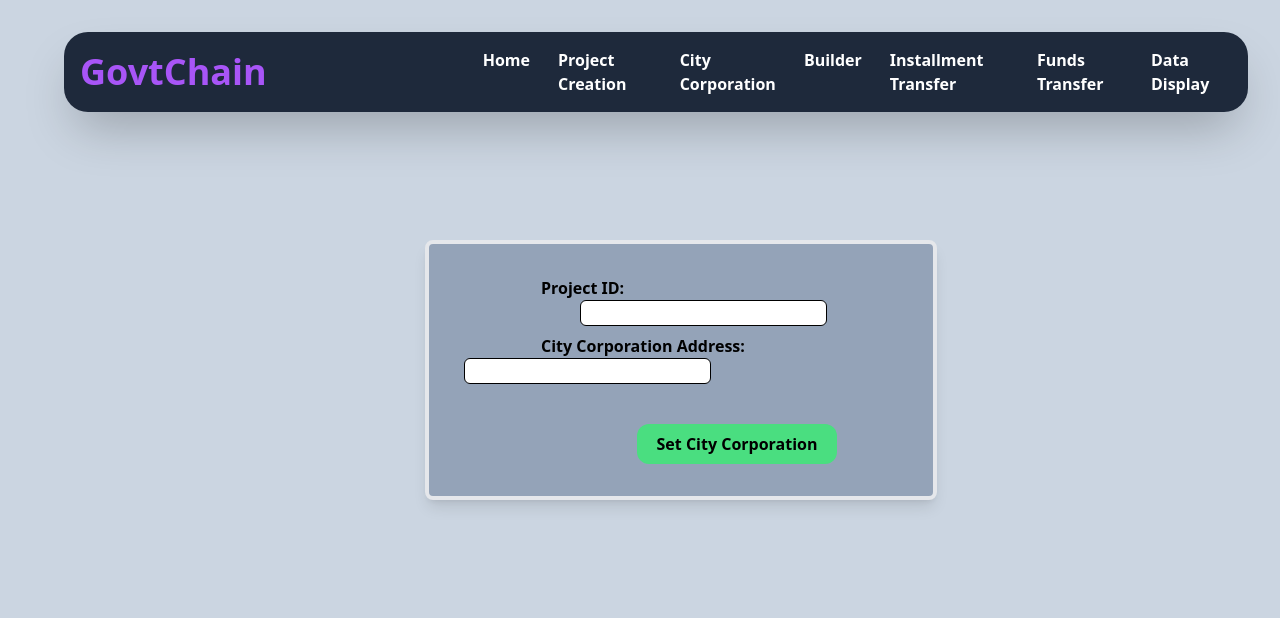
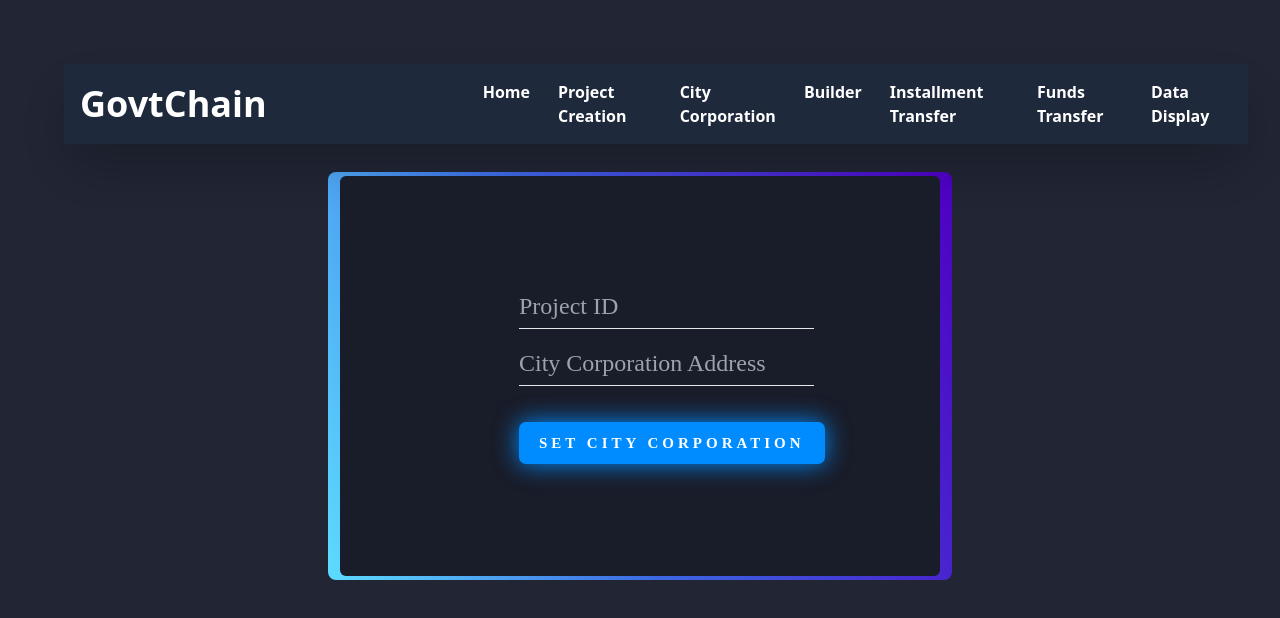
Before and after one commit to M8Rahman/blockchain-draft, a React (Create React App) app: page /city-corporation in a window 1280 px wide. Shown: the top 618 px of the page. Built offline with nearby package versions, Linux system fonts and the light colour scheme.

Commit message:
final update

```diff
--- a/src/App.css
+++ b/src/App.css
@@ -29,3 +29,9 @@
     animation: logo-spin infinite 20s linear;
   }
 }
+
+/* *{
+  background-image: url('./images/bg.jpg');
+  overflow: hidden;
+  background-size: cover;
+} */
--- a/src/App.js
+++ b/src/App.js
@@ -9,12 +9,14 @@ import FundsTransfer from './FundsTransfer';
 import DataDisplay from './DataDisplay';
 import Builder from './Builder';
 import Home from './Home';
+import './Builder.css'
 // import Metamask from './Metamask';
 
 
 function App() {
   return (
-    <BrowserRouter>
+    <div style={{backgroundImage:'url("")'}}>
+      <BrowserRouter>
       <React.Fragment>
         {/* {!isLoginPage && <Navbar />} */}
         <Dashboard/>
@@ -30,6 +32,8 @@ function App() {
         </Routes>
       </React.Fragment>
     </BrowserRouter>
+    </div>
+
   );
 }
 
--- /dev/null
+++ b/src/Builder.css
@@ -0,0 +1,132 @@
+@property --rotate {
+    syntax: "<angle>";
+    initial-value: 132deg;
+    inherits: false;
+  }
+
+  /* :root {
+    --card-height: 65vh;
+    --card-width: calc(var(--card-height) / 1.5);
+} */
+
+
+  body {
+    min-height: 100vh;
+    background: #212534;
+    display: flex;
+    align-items: center;
+    flex-direction: column;
+    padding-top: 2rem;
+    padding-bottom: 2rem;
+    box-sizing: border-box;
+
+  }
+  .card1 {
+    background: #191c29;
+    /* width: var(--card-width); */
+    /* height: var(--card-height); */
+    padding: 3px;
+    position: relative;
+    border-radius: 6px;
+    /* justify-content: ; */
+    align-items: center;
+    /* text-align: ; */
+    display: flex;
+    font-size: 1.5em;
+    color: rgb(88 199 250 );
+    cursor: pointer;
+    font-family: robo;
+    width: 600px;
+    height: 400px;
+  }
+
+.card1:hover {
+    color: rgb(88 199 250 / 100%);
+    transition: color 1s;
+}
+.card1:hover:before, .card:hover:after {
+    animation: none;
+    opacity: 0;
+}
+
+
+  .card1::before {
+    content: "";
+    width: 104%;
+    height: 102%;
+    border-radius: 8px;
+    background-image: linear-gradient(
+      var(--rotate)
+      , #5ddcff, #3c67e3 43%, #4e00c2);
+      position: absolute;
+      z-index: -1;
+      top: -1%;
+      left: -2%;
+      animation: spin 2.5s linear infinite;
+  }
+
+  .card1::after {
+    position: absolute;
+    content: "";
+    top: calc(var(--card-height) / 6);
+    left: 0;
+    right: 0;
+    z-index: -1;
+    height: 100%;
+    width: 100%;
+    margin: 0 auto;
+    transform: scale(0.8);
+    filter: blur(calc(var(--card-height) / 6));
+    background-image: linear-gradient(
+      var(--rotate)
+      , #5ddcff, #3c67e3 43%, #4e00c2);
+      opacity: 1;
+    transition: opacity .5s;
+    animation: spin 2.5s linear infinite;
+  }
+
+  @keyframes spin {
+    0% {
+      --rotate: 0deg;
+    }
+    100% {
+      --rotate: 360deg;
+    }
+  }
+
+
+
+  /* .project{
+    border: 0;
+    outline: 0;
+    border-bottom: solid;
+    border-style: none;
+    box-sizing: none;
+} */
+
+.shadow__btn {
+    padding: 10px 20px;
+    border: none;
+    font-size: 15px;
+    color: #fff;
+    border-radius: 7px;
+    letter-spacing: 4px;
+    font-weight: 700;
+    text-transform: uppercase;
+    transition: 0.5s;
+    transition-property: box-shadow;
+    /* justify-content: center; */
+
+  }
+
+  .shadow__btn {
+    background: rgb(0,140,255);
+    box-shadow: 0 0 25px rgb(0,140,255);
+  }
+
+  .shadow__btn:hover {
+    box-shadow: 0 0 5px rgb(0,140,255),
+                0 0 25px rgb(0,140,255),
+                0 0 50px rgb(0,140,255),
+                0 0 100px rgb(0,140,255);
+  }
--- a/src/Builder.js
+++ b/src/Builder.js
@@ -1,6 +1,6 @@
 import React, { useState, useEffect } from 'react';
 import Web3 from 'web3';
-
+import './Builder.css'
 const YOUR_CONTRACT_ABI = [
 	{
 		"inputs": [
@@ -378,25 +378,38 @@ const Builder = () => {
   };
 
   return (
-    <div>
-      {/* <h1 className="text-4xl mb-5 ml-36">Builder Project Management</h1> */}
-      <form className="border-4 border-white-950 bg-slate-400 m-2 p-4 w-2/5 ml-[425px] shadow-lg rounded-lg font-bold text-[16px] mt-[150px]">
-        <div className='mt-8'>
-		<label className='ml-24'>
-          Project ID:
-          <input className="ml-[128px] mb-2 border border-black" type="text" name="id" onChange={handleInputChange} />
+    // <div>
+    //   {/* <h1 className="text-4xl mb-5 ml-36">Builder Project Management</h1> */}
+
+    // </div>
+	<div class="card1 m-auto">
+		<form>
+        <div className='ml-24 pb-4'>
+		<label className='flex'>
+          <div>
+		  <input className="project bg-transparent ml-20" type="text" name="id" placeholder='Project ID' onChange={handleInputChange} />
+		  <hr className='ml-20 mt-1' />
+		  </div>
         </label>
 		</div>
-        <label className='ml-24'>
-          Builder Address:
-          <input className="ml-[85px] mb-2 border border-black" type="text" name="builderAddress" onChange={handleInputChange} />
+        <label className='ml-24 flex'>
+          <div>
+			<input className="bg-transparent ml-20" placeholder='Builder Address' type="text" name="builderAddress" onChange={handleInputChange} />
+			<hr className='ml-20 mt-1'/>
+		  </div>
         </label>
         <br />
-        <button className="text-black hover:text-white bg-green-400 p-1 hover:bg-green-800 rounded-xl mt-8 mb-4 h-10 w-[200px] ml-48" type="button" onClick={handleSetBuilder}>
+        {/* <button className="text-black hover:text-white bg-green-400 p-1 hover:bg-green-800 rounded-xl mt-8 mb-4 h-10 w-[200px] ml-" type="button" onClick={handleSetBuilder}>
           Set Builder
-        </button>
+        </button> */}
+		<div className='flex justify-center ml-16'>
+		<button className="shadow__btn" type="button" onClick={handleSetBuilder}>
+    		Set Builder
+		</button >
+		</div>
       </form>
-    </div>
+	</div>
+
   );
 };
 
--- a/src/CityCorporation.js
+++ b/src/CityCorporation.js
@@ -378,25 +378,52 @@ function CityCorporation() {
   };
 
   return (
-    <div>
-      {/* <h1 className="text-3xl font-semibold mt-32 mb-5 ml-96">City Corporation Project Management</h1> */}
-      <form className='border-4 border-white-950 bg-slate-400 m-2 p-4 w-2/5 ml-[425px] shadow-lg rounded-lg font-bold text-[16px] mt-32'>
-        <div className='mt-4'>
-		<label className='ml-24 mt-20'>
-          Project ID:
-          <input className="ml-[135px] mb-2 border border-black rounded-md" type="text" name="id" onChange={handleInputChange} />
+    // <div>
+    //   {/* <h1 className="text-3xl font-semibold mt-32 mb-5 ml-96">City Corporation Project Management</h1> */}
+    //   <form className='border-4 border-white-950 bg-slate-400 m-2 p-4 w-2/5 ml-[425px] shadow-lg rounded-lg font-bold text-[16px] mt-32'>
+    //     <div className='mt-4'>
+	// 	<label className='ml-24 mt-20'>
+    //       Project ID:
+    //       <input className="ml-[135px] mb-2 border border-black rounded-md" type="text" name="id" onChange={handleInputChange} />
+    //     </label>
+	// 	</div>
+    //     <label className='ml-24'>
+    //       City Corporation Address:
+    //       <input className="ml-[19px] mb-2 border border-black rounded-md" type="text" name="cityCorporationAddress" onChange={handleInputChange} />
+    //     </label>
+    //     <br />
+    //     <button className="text-black hover:text-white bg-green-400 p-1 hover:bg-green-800 rounded-xl mt-8 mb-4 h-10 w-[200px] ml-48" type="button" onClick={handleSetCityCorporation}>
+    //       Set City Corporation
+    //     </button>
+    //   </form>
+    // </div>
+	<div class="card1 m-auto">
+		<form>
+        <div className='ml-24 pb-4'>
+		<label className='flex'>
+          <div>
+		  <input className="project bg-transparent ml-20" placeholder='Project ID' type="text" name="cityCorporationAddress" onChange={handleInputChange} />
+		  <hr className='ml-20 mt-1' />
+		  </div>
         </label>
 		</div>
-        <label className='ml-24'>
-          City Corporation Address:
-          <input className="ml-[19px] mb-2 border border-black rounded-md" type="text" name="cityCorporationAddress" onChange={handleInputChange} />
+        <label className='ml-24 flex'>
+          <div>
+			<input className="bg-transparent ml-20" placeholder='City Corporation Address' type="text" name="builderAddress" onChange={handleInputChange} />
+			<hr className='ml-20 mt-1'/>
+		  </div>
         </label>
         <br />
-        <button className="text-black hover:text-white bg-green-400 p-1 hover:bg-green-800 rounded-xl mt-8 mb-4 h-10 w-[200px] ml-48" type="button" onClick={handleSetCityCorporation}>
-          Set City Corporation
-        </button>
+        {/* <button className="text-black hover:text-white bg-green-400 p-1 hover:bg-green-800 rounded-xl mt-8 mb-4 h-10 w-[200px] ml-" type="button" onClick={handleSetBuilder}>
+          Set Builder
+        </button> */}
+		<div className='flex justify-center ml-16'>
+		<button className="shadow__btn ml-28" type="button" onClick={handleSetCityCorporation}>
+			Set City Corporation
+		</button >
+		</div>
       </form>
-    </div>
+	</div>
   );
 }
 
--- a/src/Dashboard.js
+++ b/src/Dashboard.js
@@ -55,9 +55,9 @@ function Dashboard() {
             <Link to="/data-display">Data Display</Link>
           </li>
         </ul> */}
-        <ul className="flex items-center p-4 max-w-7xl my-4 mx-auto shadow-2xl rounded-3xl h-20 text-white bg-slate-800">
+        <ul className="flex items-center p-4 max-w-7xl my-4 mx-auto shadow-2xl  h-20 text-white bg-slate-800">
 
-        <div className='text-4xl font-bold text-gradient-to-r from-indigo-500 text-purple-500 mr-52'>GovtChain</div>
+        <div className='text-4xl font-bold text-gradient-to-r from-indigo-500 mr-52'>GovtChain</div>
 
         <div className='flex space-x-3 rounded-xl text-white'>
             {/* <h1 className="text-4xl text-blue-700 m-4">Dashboard</h1> */}
--- a/src/FundsTransfer.js
+++ b/src/FundsTransfer.js
@@ -14,25 +14,52 @@ function FundsTransfer() {
   };
 
   return (
-    <div>
-      {/* <h1 className="text-4xl mb-5 ml-36">Funds Transfer to Builder</h1> */}
-      <form className="border-4 border-white-950 bg-slate-400 m-2 p-4 w-2/5 ml-[425px] shadow-lg rounded-lg font-bold text-[16px] mt-[150px]">
-        <div className='mt-8'>
-        <label className="ml-24">
-          Project ID:
-          <input className="ml-[55px] mb-2 border border-black" type="text" name="id" onChange={handleInputChange} />
+    // <div>
+    //   {/* <h1 className="text-4xl mb-5 ml-36">Funds Transfer to Builder</h1> */}
+    //   <form className="border-4 border-white-950 bg-slate-400 m-2 p-4 w-2/5 ml-[425px] shadow-lg rounded-lg font-bold text-[16px] mt-[150px]">
+    //     <div className='mt-8'>
+    //     <label className="ml-24">
+    //       Project ID:
+    //       <input className="ml-[55px] mb-2 border border-black" type="text" name="id" onChange={handleInputChange} />
+    //     </label>
+    //     </div>
+    //     <label className='ml-24'>
+    //       Funds Amount:
+    //       <input className="ml-[19px] mb-2 border border-black" type="number" onChange={handleInputChange} />
+    //     </label>
+    //     <br></br>
+    //     <button className="text-black hover:text-white bg-green-400 p-1 hover:bg-green-800 rounded-xl mt-8 mb-4 h-10 w-[210px] ml-48" type="button" onClick={handleTransferFunds}>
+    //       Transfer Funds to Builder
+    //     </button>
+    //   </form>
+    // </div>
+    <div class="card1 m-auto">
+		<form>
+        <div className='ml-24 pb-4'>
+		<label className='flex'>
+          <div>
+		  <input className="project bg-transparent ml-20" type="text" name="id" placeholder='Project ID' onChange={handleInputChange} />
+		  <hr className='ml-20 mt-1' />
+		  </div>
         </label>
-        </div>
-        <label className='ml-24'>
-          Funds Amount:
-          <input className="ml-[19px] mb-2 border border-black" type="number" onChange={handleInputChange} />
+		</div>
+        <label className='ml-24 flex'>
+          <div>
+			<input className="bg-transparent ml-20" placeholder='Funds Amount' type="text" onChange={handleInputChange} />
+			<hr className='ml-20 mt-1'/>
+		  </div>
         </label>
-        <br></br>
-        <button className="text-black hover:text-white bg-green-400 p-1 hover:bg-green-800 rounded-xl mt-8 mb-4 h-10 w-[210px] ml-48" type="button" onClick={handleTransferFunds}>
-          Transfer Funds to Builder
-        </button>
+        <br />
+        {/* <button className="text-black hover:text-white bg-green-400 p-1 hover:bg-green-800 rounded-xl mt-8 mb-4 h-10 w-[200px] ml-" type="button" onClick={handleSetBuilder}>
+          Set Builder
+        </button> */}
+		<div className='flex justify-center ml-16'>
+		<button className="shadow__btn ml-24" type="button" onClick={handleTransferFunds}>
+      Transfer Funds to Builder
+		</button >
+		</div>
       </form>
-    </div>
+	</div>
   );
 }
 
--- a/src/Home.js
+++ b/src/Home.js
@@ -1,13 +1,7 @@
 import React from 'react';
 import './App.css'
 // import { SiBlockchaindotcom } from "react-icons/si";
-// import blockchain from '../public/blockchain.png'
-// import logo from '../public/blockchain.png'
 
-// import logo from '../public/images/blockchain.png'
-
-// import blockChain from '../public/blockchain.jpg'
-// import {block} from '../images/blockchain.png';
 import block from './images/blockchain.png'
 // import blockTo from '../public/images/blockchain.png'
 
--- a/src/InstallmentTransfer.js
+++ b/src/InstallmentTransfer.js
@@ -366,47 +366,51 @@ function InstallmentTransfer() {
 
 
   return (
-    <div>
-		{/* <h1 className="text-4xl mb-5 ml-36">Installment Transfer</h1> */}
-      	{/* <form className="border-4 border-white-950 bg-slate-400 m-2 p-4 w-2/5 ml-[425px] shadow-lg rounded-lg font-bold text-[16px] mt-[150px]">
-        <div className='mt-8'>
-		<label className='rounded-md ml-24'>
-          Project ID:
-          <input className="ml-[96px] mb-2 border border-black" type="text" name="id" onChange={handleInputChange} />
+    // <div>
+	// 	{/* <h1 className="text-4xl mb-5 ml-36">Installment Transfer</h1> */}
+    //   	<form className="border-4 border-white-950 bg-slate-400 m-2 p-4 w-2/5 ml-[425px] shadow-lg rounded-lg font-bold text-[16px] mt-[150px]">
+    //     <div className='mt-8'>
+	// 	<label className='rounded-md ml-24'>
+    //       Project ID:
+    //       <input className="ml-[96px] mb-2 border border-black" type="text" name="id" onChange={handleInputChange} />
+    //     </label>
+	// 	</div>
+    //     <label className='rounded-md ml-24'>
+    //       Installment Amount:
+    //       <input className="ml-[19px] mb-2 border border-black" type="number" name="installmentAmount" onChange={handleInputChange} />
+    //     </label>
+    //     <br />
+    //     <button className="text-black hover:text-white bg-green-400 p-1 hover:bg-green-800 rounded-xl mt-8 mb-4 h-10 w-[200px] ml-48" type="button" onClick={handleTransferInstallment}>
+    //       Transfer Installment
+    //     </button>
+    //   </form>
+	// </div>
+	<div class="card1 m-auto">
+		<form>
+        <div className='ml-24 pb-4'>
+		<label className='flex'>
+          <div>
+		  <input className="project bg-transparent ml-20" type="text" name="id" placeholder='Project ID' onChange={handleInputChange} />
+		  <hr className='ml-20 mt-1' />
+		  </div>
         </label>
 		</div>
-        <label className='rounded-md ml-24'>
-          Installment Amount:
-          <input className="ml-[19px] mb-2 border border-black" type="number" name="installmentAmount" onChange={handleInputChange} />
+        <label className='ml-24 flex'>
+          <div>
+			<input className="bg-transparent ml-20" placeholder='Installment Amount' type="text" onChange={handleInputChange} />
+			<hr className='ml-20 mt-1'/>
+		  </div>
         </label>
         <br />
-        <button className="text-black hover:text-white bg-green-400 p-1 hover:bg-green-800 rounded-xl mt-8 mb-4 h-10 w-[200px] ml-48" type="button" onClick={handleTransferInstallment}>
-          Transfer Installment
-        </button>
-      </form> */}
-	  <div
-		class="transform transition duration-300 hover:scale-110 rounded-lg shadow-lg h-96  hover:shadow-xl bg-white ml-[440px] w-2/5 mt-20"
-		>
-		<div
-			class="bg-gradient-to-br from-rose-100 via-purple-200 to-purple-200 m-2 pt-4 h-5/6 rounded-lg">
-		<form>
-        <div className='pt-8 pb-2 ml-24'>
-		<label className='font-semibold text-[16px] font-serif'>
-          Project ID:
-          <input className='ml-[116px] bg-black text-white' type="text" name="id" onChange={handleInputChange} />
-        </label>
+        {/* <button className="text-black hover:text-white bg-green-400 p-1 hover:bg-green-800 rounded-xl mt-8 mb-4 h-10 w-[200px] ml-" type="button" onClick={handleSetBuilder}>
+          Set Builder
+        </button> */}
+		<div className='flex justify-center ml-16'>
+		<button className="shadow__btn ml-28" type="button" onClick={handleTransferInstallment}>
+    		Transfer Installment
+		</button >
 		</div>
-        <label className='ml-24 font-semibold text-[16px] font-serif'>
-          Installment Amount:
-          <input className='ml-8 bg-black text-white' type="number" name="installmentAmount" onChange={handleInputChange} />
-        </label>
-        <br/>
-        <button className="text-black hover:text-white bg-green-400 p-1 hover:bg-green-800 rounded-xl mt-8 mb-4 h-10 w-[200px] ml-48 font-semibold font-serif text-6" type="button" onClick={handleTransferInstallment}>
-          Transfer Installment
-        </button>
-		</form>
-		</div>
-		</div>
+      </form>
 	</div>
 
   );
--- a/src/ProjectCreation.js
+++ b/src/ProjectCreation.js
@@ -335,78 +335,149 @@ function ProjectCreation() {
   return (
     <div>
       {!isConnected ? (
-        <button
-          className="text-black hover:text-white bg-green-400 p-1 hover:bg-green-800 rounded-xl mt-8 mb-4 h-10 w-[180px] ml-48"
-          type="button"
-          onClick={() => setIsConnected(true)}
-        >
+        // <button
+        //   className="text-black hover:text-white bg-green-400 p-1 hover:bg-green-800 rounded-xl mt-8 mb-4 h-10 w-[180px] ml-48"
+        // type="button"
+        // onClick={() => setIsConnected(true)}
+        // >
+        //   Connect to MetaMask
+        // </button>
+        <button className="shadow__btn ml-16" type="button" onClick={() => setIsConnected(true)}>
     		  Connect to MetaMask
-        </button>
+		    </button >
       ) : (
-        <div className='border-4 border-white-950 bg-slate-400 m-2 p-4 w-2/5 ml-[425px] shadow-lg rounded-lg font-bold text-[16px] mt-[128px]'>
-          <div className='mt-8'>
-          <label className='ml-24'>
-            Project ID:
-          <input className='mb-2 ml-20 rounded-md'
-            type="text"
+        // <div className='border-4 border-white-950 bg-slate-400 m-2 p-4 w-2/5 ml-[425px] shadow-lg rounded-lg font-bold text-[16px] mt-[128px]'>
+        //   <div className='mt-8'>
+        //   <label className='ml-24'>
+        //     Project ID:
+        //   <input className='mb-2 ml-20 rounded-md'
+            // type="text"
+            // name="id"
+            // placeholder="Project ID"
+            // value={projectDetails.id}
+            // onChange={handleInputChange}
+        //   />
+        //   </label>
+        //   </div>
+        //   <label className='ml-24'>
+        //     Project Name:
+        //   <input className='mb-2 ml-[53px] rounded-md'
+            // type="text"
+            // name="name"
+            // placeholder="Project Name"
+            // value={projectDetails.name}
+            // onChange={handleInputChange}
+        //   />
+        //   </label>
+        //   <br></br>
+        //   <label className='ml-24'>
+        //     Project Area:
+        //   <input className='mb-2 ml-[61px] rounded-md'
+            // type="text"
+            // name="area"
+            // placeholder="Project Area"
+            // value={projectDetails.area}
+            // onChange={handleInputChange}
+        //   />
+        //   </label>
+        //   <br></br>
+        //   <label className='ml-24'>
+        //     Project Budget:
+        //   <input className='mb-2 ml-[42px] rounded-md'
+            // type="number"
+            // name="budget"
+            // placeholder="Budget"
+            // value={projectDetails.budget}
+            // onChange={handleInputChange}
+        //   />
+        //   </label>
+        //   <br></br>
+        //   <label className='ml-24'>
+        //     Treasury:
+        //   <input className='ml-[88px] rounded-md'
+            // type="text"
+            // name="treasury"
+            // placeholder="Treasury"
+            // value={projectDetails.treasury}
+            // onChange={handleInputChange}
+        //   />
+        //   </label>
+        //   <br></br>
+        //   <button
+        //     className="text-black hover:text-white bg-green-400 p-1 hover:bg-green-800 rounded-xl mt-8 mb-4 h-10 w-[152px] ml-48"
+        //     type="button"
+        //     onClick={handleAllocateBudget}
+        //   >
+        //     Allocate Budget
+        //   </button>
+        // </div>
+        <div class="card1 m-auto">
+		<form>
+        <div className='ml-24 pb-2'>
+		<label className='flex'>
+          <div>
+		  <input className="project bg-transparent ml-20" type="text"
             name="id"
             placeholder="Project ID"
             value={projectDetails.id}
-            onChange={handleInputChange}
-          />
+            onChange={handleInputChange} />
+		  <hr className='ml-20 mt-1' />
+		  </div>
         </label>
 		</div>
-          <label className='ml-24'>
-            Project Name:
-          <input className='mb-2 ml-[53px] rounded-md'
-            type="text"
+        <label className='ml-24 flex pb-2'>
+          <div>
+			<input className="bg-transparent ml-20" type="text"
             name="name"
             placeholder="Project Name"
             value={projectDetails.name}
-            onChange={handleInputChange}
-          />
+            onChange={handleInputChange} />
+			<hr className='ml-20 mt-1'/>
+		  </div>
         </label>
-          <br></br>
-          <label className='ml-24'>
-            Project Area:
-          <input className='mb-2 ml-[61px] rounded-md'
+        <label className='ml-24 flex pb-2'>
+          <div>
+			<input className="bg-transparent ml-20"
             type="text"
             name="area"
             placeholder="Project Area"
             value={projectDetails.area}
-            onChange={handleInputChange}
-          />
+            onChange={handleInputChange} />
+			<hr className='ml-20 mt-1'/>
+		  </div>
         </label>
-          <br></br>
-          <label className='ml-24'>
-            Project Budget:
-          <input className='mb-2 ml-[42px] rounded-md'
+        <label className='ml-24 flex pb-2'>
+          <div>
+			<input className="bg-transparent ml-20"
       type="number"
       name="budget"
-            placeholder="Budget"
+      placeholder="Project Budget"
       value={projectDetails.budget}
-            onChange={handleInputChange}
-          />
+      onChange={handleInputChange} />
+			<hr className='ml-20 mt-1'/>
+		  </div>
         </label>
-          <br></br>
-          <label className='ml-24'>
-            Treasury:
-          <input className='ml-[88px] rounded-md'
+        <label className='ml-24 flex'>
+          <div>
+			<input className="bg-transparent ml-20"
             type="text"
             name="treasury"
             placeholder="Treasury"
             value={projectDetails.treasury}
-            onChange={handleInputChange}
-          />
+            onChange={handleInputChange} />
+			<hr className='ml-20 mt-1'/>
+		  </div>
         </label>
-          <br></br>
-          <button
-            className="text-black hover:text-white bg-green-400 p-1 hover:bg-green-800 rounded-xl mt-8 mb-4 h-10 w-[152px] ml-48"
-            type="button"
-            onClick={handleAllocateBudget}
-          >
+        <br />
+        {/* <button className="text-black hover:text-white bg-green-400 p-1 hover:bg-green-800 rounded-xl mt-8 mb-4 h-10 w-[200px] ml-" type="button" onClick={handleSetBuilder}>
+          Set Builder
+        </button> */}
+		<div className='flex justify-center ml-16'>
+		<button className="shadow__btn ml-16" type="button" onClick={handleAllocateBudget}>
     		Allocate Budget
-          </button>
+		</button >
+		</div>
+      </form>
 	</div>
       )}
     </div>
--- a/src/index.css
+++ b/src/index.css
@@ -1,5 +1,6 @@
 body {
   margin: 0;
+  padding: 0;
   /* font-family: -apple-system, BlinkMacSystemFont, 'Segoe UI', 'Roboto', 'Oxygen',
     'Ubuntu', 'Cantarell', 'Fira Sans', 'Droid Sans', 'Helvetica Neue',
     sans-serif; */
@@ -9,8 +10,13 @@ body {
   /* background-color: rgb(23 37 84); */
   /* background-color: #C3A9FF; */
 /* background-color:rgb(203 213 225); */
-background-color:rgb(203 213 225);
+/* background-color:rgb(203 213 225); */
 /* background-color: black; */
+/* background: linear-gradient(60deg, rgba(145,0,255,1) 0%, rgba(217,0,255,1) 100%); */
+background: url(../src/images/bg.jpg) no-repeat center;
+
+width: 100%;
+height: 100%;
 }
 
 code {
```
Also changed, not shown: image.png (added), src/images/bg.jpg (added). Lines whose indentation alone changed are shown as unchanged.
